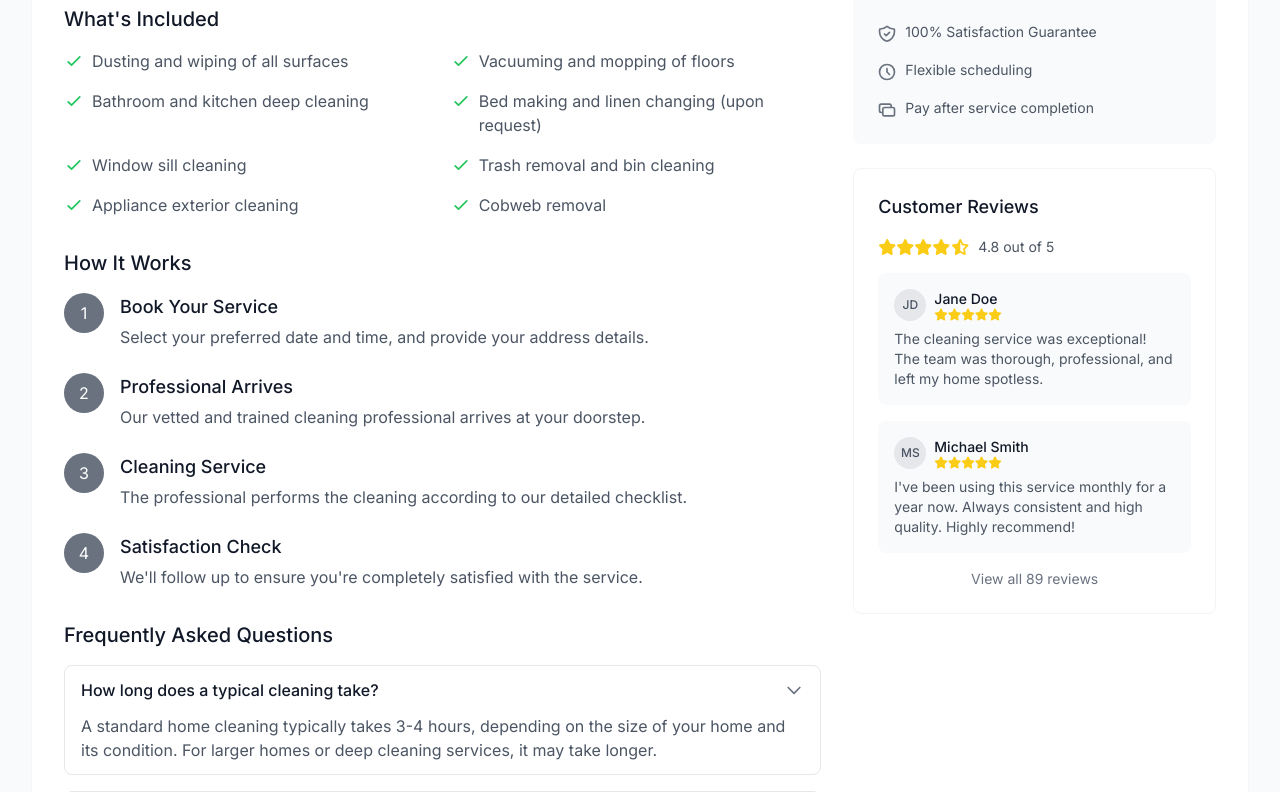
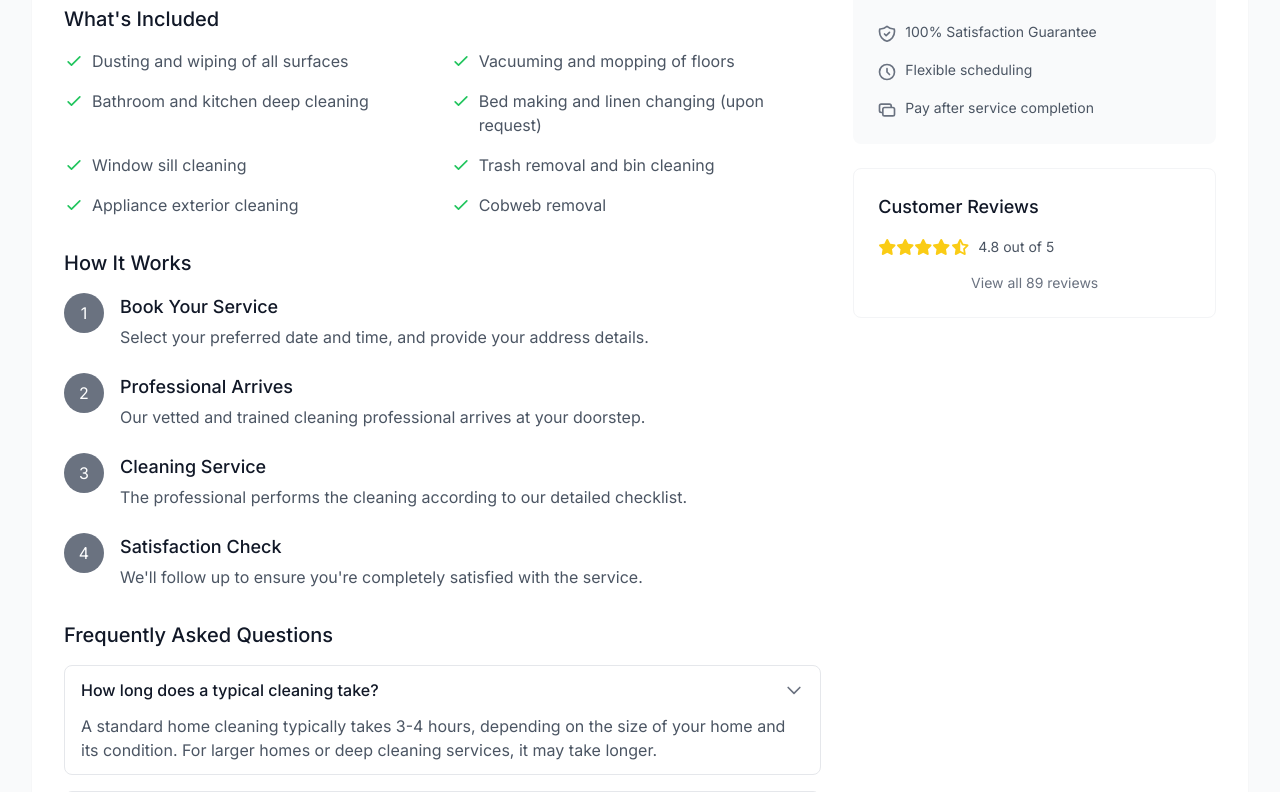
Before and after one commit to mohamedelasri202/FILROUGEE, a Laravel app: template resources/views/cart/booking_service.blade.php in a window 1280 px wide. Shown: the part 783-1575 px from the top of the page. Run offline with Laravel 10, Linux system fonts and the light colour scheme; the template is opened without the code that fills it, so the values that code supplies are empty; parts of the project's set-up code (start-up, migrations or seed data) failed here and were passed over; some libraries are stand-ins or nearby versions.

Commit message:
show the reviews related to each service

```diff
--- a/app/Http/Controllers/ReviewController.php
+++ b/app/Http/Controllers/ReviewController.php
@@ -3,14 +3,18 @@
 namespace App\Http\Controllers;
 
 use App\Repositories\ReviewRepositoryInterface;
+use App\Repositories\UserRepository;
+use App\Repositories\UserRepositoryInterface;
 use Illuminate\Http\Request;
 
 class ReviewController extends Controller
 {
     protected $ReviewRepository;
 
+
     public function __construct(ReviewRepositoryInterface $reviewRepository)
     {
+
         $this->ReviewRepository = $reviewRepository;
     }
     public function add_review(Request $request)
--- a/resources/views/cart/booking_service.blade.php
+++ b/resources/views/cart/booking_service.blade.php
@@ -245,6 +245,7 @@
         <div class="bg-white rounded-lg shadow-sm overflow-hidden">
             <!-- Service Header -->
             <div class="relative">
+
                 <img src="/{{ $service->image }}" alt="Home Cleaning" class="w-full h-64 md:h-96 object-cover">
                 <div class="absolute inset-0 bg-gradient-to-t from-black/60 to-transparent flex items-end">
                     <div class="p-6 md:p-8 w-full">
@@ -524,13 +525,16 @@
                                 <span class="text-gray-600 text-sm">4.8 out of 5</span>
                             </div>
                             <div class="space-y-4">
+                                @foreach ( $reviews as $review)
+
+
                                 <div class="review-card p-4 bg-gray-50 rounded-lg">
                                     <div class="flex items-center mb-2">
                                         <div class="w-8 h-8 rounded-full bg-gray-200 flex items-center justify-center mr-2">
                                             <span class="text-xs font-medium text-gray-600">JD</span>
                                         </div>
                                         <div>
-                                            <h4 class="text-sm font-medium text-gray-900">Jane Doe</h4>
+                                            <h4 class="text-sm font-medium text-gray-900">{{$review->name}} {{$review->lastname}}</h4>
                                             <div class="flex text-yellow-400 text-xs">
                                                 <i class="fas fa-star"></i>
                                                 <i class="fas fa-star"></i>
@@ -540,26 +544,9 @@
                                             </div>
                                         </div>
                                     </div>
-                                    <p class="text-sm text-gray-600">The cleaning service was exceptional! The team was thorough, professional, and left my home spotless.</p>
+                                    <p class="text-sm text-gray-600">{{$review->content}}</p>
                                 </div>
-                                <div class="review-card p-4 bg-gray-50 rounded-lg">
-                                    <div class="flex items-center mb-2">
-                                        <div class="w-8 h-8 rounded-full bg-gray-200 flex items-center justify-center mr-2">
-                                            <span class="text-xs font-medium text-gray-600">MS</span>
-                                        </div>
-                                        <div>
-                                            <h4 class="text-sm font-medium text-gray-900">Michael Smith</h4>
-                                            <div class="flex text-yellow-400 text-xs">
-                                                <i class="fas fa-star"></i>
-                                                <i class="fas fa-star"></i>
-                                                <i class="fas fa-star"></i>
-                                                <i class="fas fa-star"></i>
-                                                <i class="fas fa-star"></i>
-                                            </div>
-                                        </div>
-                                    </div>
-                                    <p class="text-sm text-gray-600">I've been using this service monthly for a year now. Always consistent and high quality. Highly recommend!</p>
-                                </div>
+                                @endforeach
                             </div>
                             <a href="#" class="block text-center text-primary hover:underline text-sm mt-4">View all 89 reviews</a>
                         </div>
```
Also changed, not shown: app/Http/Controllers/ServiceController.php (+9 -3 lines).
